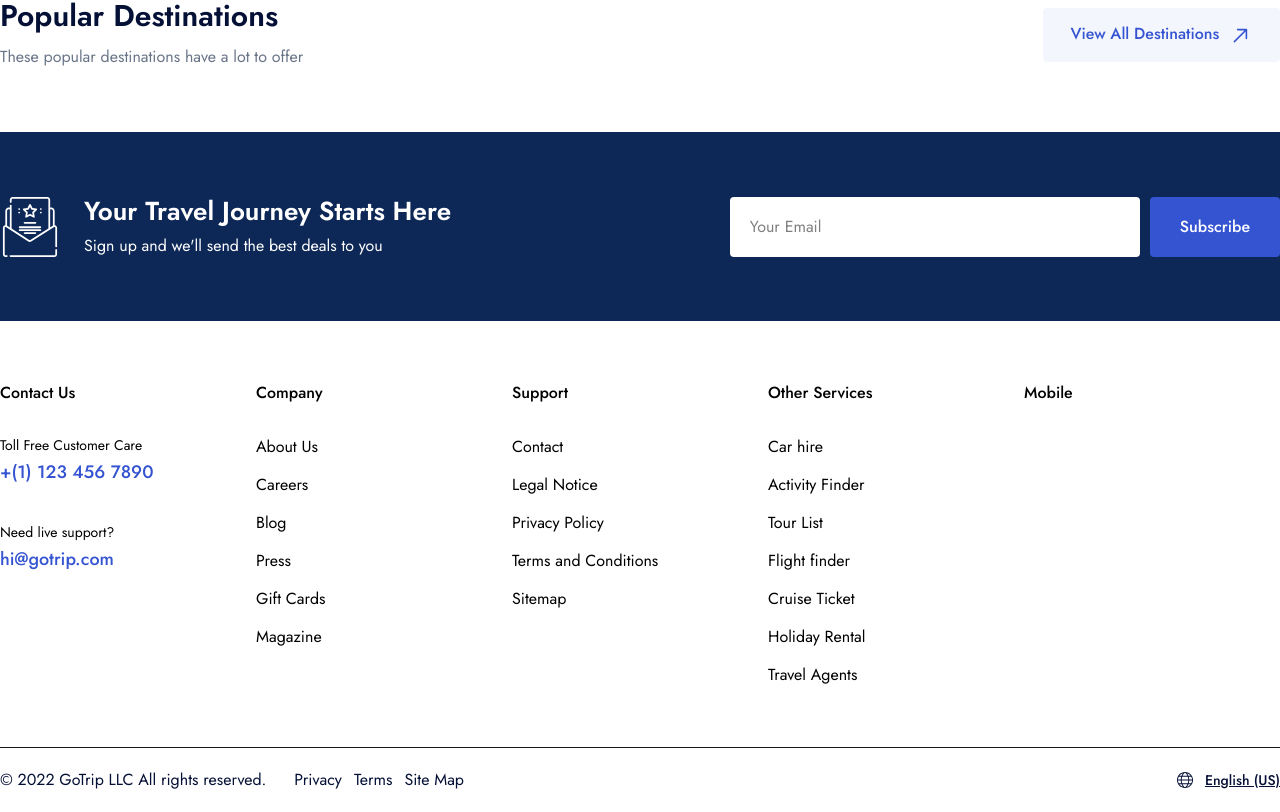
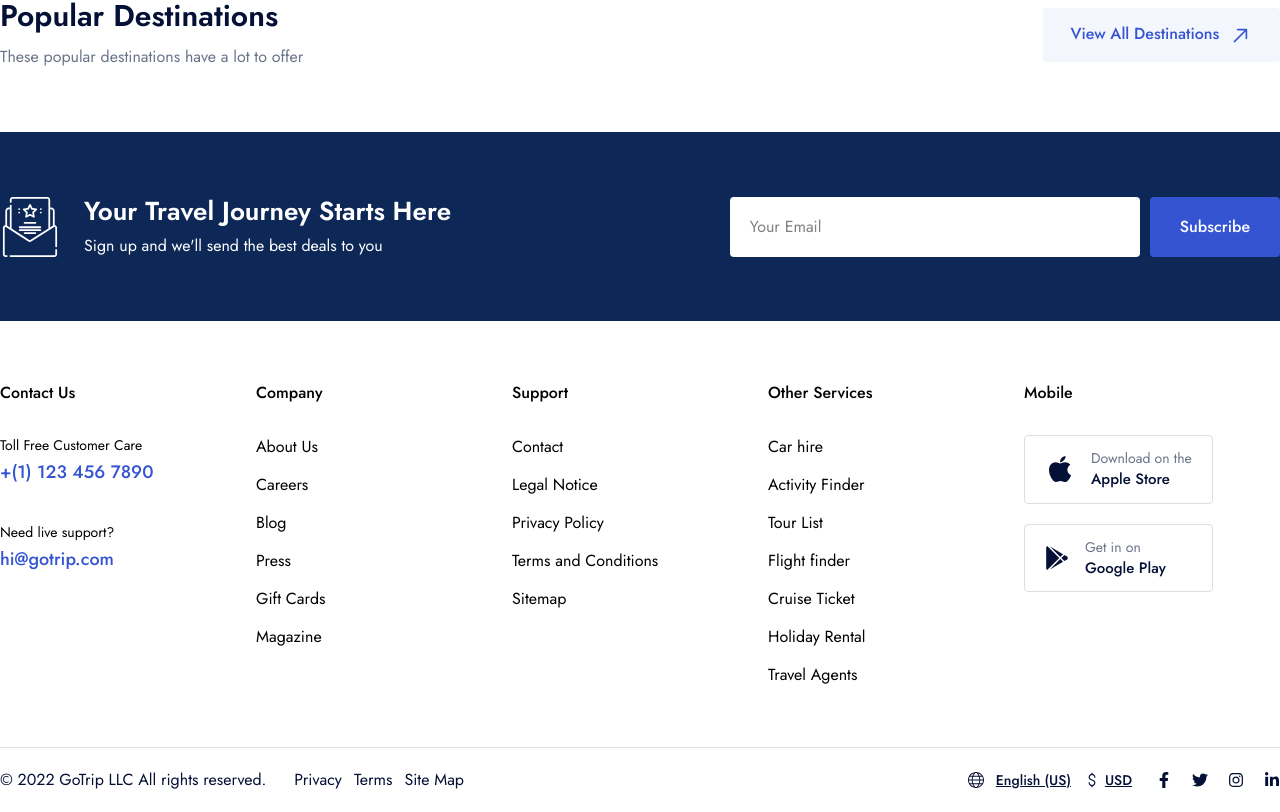
Before and after one commit to akmniazulalam/GoTrip, a Next.js app: page / in a window 1280 px wide. Shown: the part 702-1514 px from the top of the page. Built offline with nearby package versions, Linux system fonts and the light colour scheme.

Commit message:
Footer complete

```diff
--- a/app/(components)/Footer.jsx
+++ b/app/(components)/Footer.jsx
@@ -3,6 +3,8 @@ import Container from "./Container";
 import Flex from "./Flex";
 import newsletter from "../../public/newsletter 1.svg";
 import { TfiWorld } from "react-icons/tfi";
+import { LiaDollarSignSolid } from "react-icons/lia";
+import { FaFacebookF, FaTwitter, FaInstagram, FaLinkedinIn, FaApple, FaGooglePlay } from "react-icons/fa";
 import Image from "next/image";
 import Link from "next/link";
 
@@ -139,25 +141,69 @@ const Footer = () => {
                 </li>
               </ul>
             </div>
-            <div className="">
+            <div className="w-fit">
               <h3 className="mb-7.5 text-base font-medium font-jost text-black">
                 Mobile
               </h3>
+              <div className="border border-[#DDDDDD] rounded-sm flex items-center gap-x-4 py-3 px-5 mb-5 w-fit">
+                <FaApple className="text-[#051036] text-3xl" />
+                <div className="">
+                  <p className="text-sm text-[#697488] font-jost ">Download on the</p>
+                  <p className="text-[15px] font-medium font-jost text-[#051036]">Apple Store</p>
+                </div>
+              </div>
+              <div className="border border-[#DDDDDD] rounded-sm flex items-center gap-x-4 py-3 px-5 mb-5 ">
+                <FaGooglePlay  className="text-[#051036] text-2xl" />
+                <div className="">
+                  <p className="text-sm text-[#697488] font-jost ">Get in on</p>
+                  <p className="text-[15px] font-medium font-jost text-[#051036]">Google Play</p>
+                </div>
+              </div>
             </div>
           </div>
-          <hr />
+          <hr className="text-[#DDDDDD]" />
           <div className="flex py-5 justify-between">
             <Flex className={"gap-x-7"}>
-              <p className="font-jost text-base text-[#051036]">© 2022 GoTrip LLC All rights reserved.</p>
+              <p className="font-jost text-base text-[#051036]">
+                © 2022 GoTrip LLC All rights reserved.
+              </p>
               <div className="flex gap-3">
-                <Link href={"/"} className="font-jost text-base text-[#051036] hover:text-[#3554D1] transition-all duration-300 ease-in-out">Privacy</Link>
-                <Link href={"/"} className="font-jost text-base text-[#051036] hover:text-[#3554D1] transition-all duration-300 ease-in-out">Terms</Link>
-                <Link href={"/"} className="font-jost text-base text-[#051036] hover:text-[#3554D1] transition-all duration-300 ease-in-out">Site Map</Link>
+                <Link
+                  href={"/"}
+                  className="font-jost text-base text-[#051036] hover:text-[#3554D1] transition-all duration-300 ease-in-out">
+                  Privacy
+                </Link>
+                <Link
+                  href={"/"}
+                  className="font-jost text-base text-[#051036] hover:text-[#3554D1] transition-all duration-300 ease-in-out">
+                  Terms
+                </Link>
+                <Link
+                  href={"/"}
+                  className="font-jost text-base text-[#051036] hover:text-[#3554D1] transition-all duration-300 ease-in-out">
+                  Site Map
+                </Link>
               </div>
             </Flex>
             <Flex>
-              <TfiWorld className="text-[#051036] mr-3"/>
-              <p className="font-jost font-medium text-sm underline text-[#051036]">English (US)</p>
+              <button className="flex items-center cursor-pointer">
+                <TfiWorld className="text-[#051036] mr-3" />
+                <p className="font-jost font-medium text-sm underline text-[#051036]">
+                  English (US)
+                </p>
+              </button>
+              <button className="flex items-center cursor-pointer ml-3">
+                <LiaDollarSignSolid className="text-[#051036] mr-1 text-[18px]" />
+                <p className="font-jost font-medium text-sm underline text-[#051036]">
+                  USD
+                </p>
+              </button>
+              <Flex className={"gap-x-5 items-center ml-6"}>
+                <Link href={"www.facebook.com"}><FaFacebookF className="text-[#051036] hover:text-[#3554D1] transition-all duration-300 ease-in-out"/></Link>
+                <Link href={"www.twitter.com"}><FaTwitter className="text-[#051036] hover:text-[#3554D1] transition-all duration-300 ease-in-out"/></Link>
+                <Link href={"www.instagram.com"}><FaInstagram className="text-[#051036] hover:text-[#3554D1] transition-all duration-300 ease-in-out"/></Link>
+                <Link href={"www.linkedin.com"}><FaLinkedinIn className="text-[#051036] hover:text-[#3554D1] transition-all duration-300 ease-in-out"/></Link>
+              </Flex>
             </Flex>
           </div>
         </Container>
```
